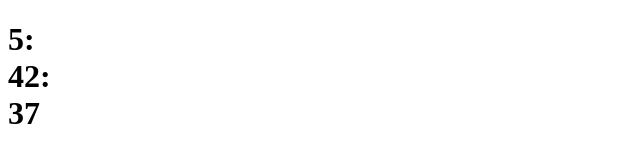
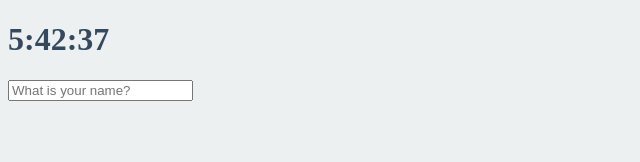
Before and after one commit to jskimhuka/vanillajs_clone, a plain HTML site: page index.html in a window 1280 px wide. Shown: the whole page, without its empty margins (0-640 px from the left). Drawn offline with Linux system fonts and the light colour scheme.

Commit message:
user name part done

```diff
--- /dev/null
+++ b/greeting.js
@@ -0,0 +1,43 @@
+const form = document.querySelector(".js-form"),
+  input = form.querySelector("input"),
+  greeting = document.querySelector(".js-greetings");
+
+const USER_LS = "currentUser",
+  SHOWING_CN = "showing";
+
+function saveName(text) {
+  localStorage.setItem(USER_LS, text);
+}
+
+function handleSubmit(event) {
+  event.preventDefault();
+  const currentValue = input.value;
+  paintGreeting(currentValue);
+  saveName(currentValue);
+}
+
+function askName() {
+  form.classList.add(SHOWING_CN);
+  form.addEventListener("submit", handleSubmit);
+}
+
+function paintGreeting(text) {
+  form.classList.remove(SHOWING_CN);
+  greeting.classList.add(SHOWING_CN);
+  greeting.innerText = `Hello ${text}`;
+}
+
+function loadName() {
+  const currentUser = localStorage.getItem(USER_LS);
+  if (currentUser === null) {
+    askName();
+  } else {
+    paintGreeting(currentUser);
+  }
+}
+
+function init() {
+  loadName();
+}
+
+init();
--- a/index.css
+++ b/index.css
@@ -0,0 +1,24 @@
+body {
+  background-color: #ecf0f1;
+}
+
+.btn {
+  cursor: pointer;
+}
+
+body {
+  color: #34495e;
+}
+
+.clicked {
+  color: #7f8c8d;
+}
+
+.form,
+.greetings {
+  display: none;
+}
+
+.showing {
+  display: block;
+}
--- a/index.html
+++ b/index.html
@@ -11,6 +11,12 @@
       <h1>00:00</h1>
     </div>
 
+    <form class="js-form form">
+      <input type="text" placeholder="What is your name?" />
+    </form>
+    <h4 class="js-greetings greetings"></h4>
+
     <script src="clock.js"></script>
+    <script src="greeting.js"></script>
   </body>
 </html>
```
Also changed, not shown: clock.js (+3 -4 lines).
